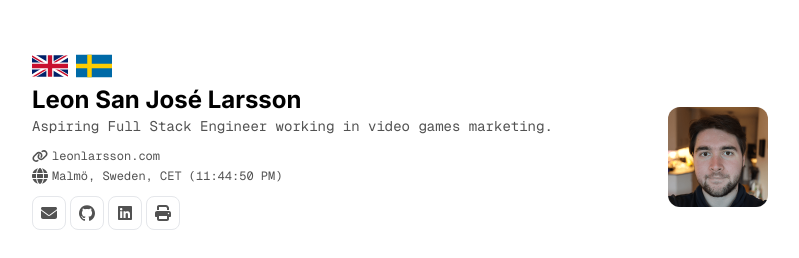
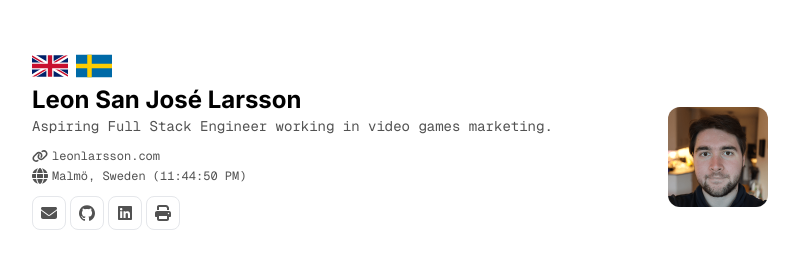
Before and after one commit to leonlarsson/leon-home, a Next.js app: page /en/cv in a window 1280 px wide. Shown: the top 258 px of the page, without its empty margins (240-1039 px from the left). Built offline with nearby package versions, Linux system fonts and the light colour scheme.

Commit message:
cv: remove timezone text

```diff
--- a/app/(cv)/[locale]/components/CurrentTime.tsx
+++ b/app/(cv)/[locale]/components/CurrentTime.tsx
@@ -19,5 +19,9 @@ export default ({ locale, timeZone }: Props) => {
     return () => clearInterval(intervalId);
   }, []);
 
-  return time;
+  return (
+    <span className="print:hidden" suppressHydrationWarning>
+      ({time})
+    </span>
+  );
 };
--- a/app/(cv)/[locale]/cv/page.tsx
+++ b/app/(cv)/[locale]/cv/page.tsx
@@ -61,12 +61,7 @@ export default ({ params: { locale } }: Props) => {
                   <span className="flex items-center gap-1">
                     <Icons.globe className="size-4 shrink-0" />
                     <span>
-                      {profileSection.location.text[locale]}{" "}
-                      {profileSection.location.timezone && (
-                        <span suppressHydrationWarning className="print:hidden">
-                          (<CurrentTime locale={locale} timeZone={profileSection.location.timezone} />)
-                        </span>
-                      )}
+                      {profileSection.location.text[locale]} {profileSection.location.timezone && <CurrentTime locale={locale} timeZone={profileSection.location.timezone} />}
                     </span>
                   </span>
                 </Link>
--- a/data/cv/index.ts
+++ b/data/cv/index.ts
@@ -28,8 +28,8 @@ export const profileSection: CVProfileSection = {
   location: {
     href: "https://www.google.com/maps/place/Malm%C3%B6",
     text: {
-      en: "Malmö, Sweden, CET",
-      sv: "Malmö, Sverige, CET",
+      en: "Malmö, Sweden",
+      sv: "Malmö, Sverige",
     },
     timezone: "Europe/Stockholm",
   },
```
